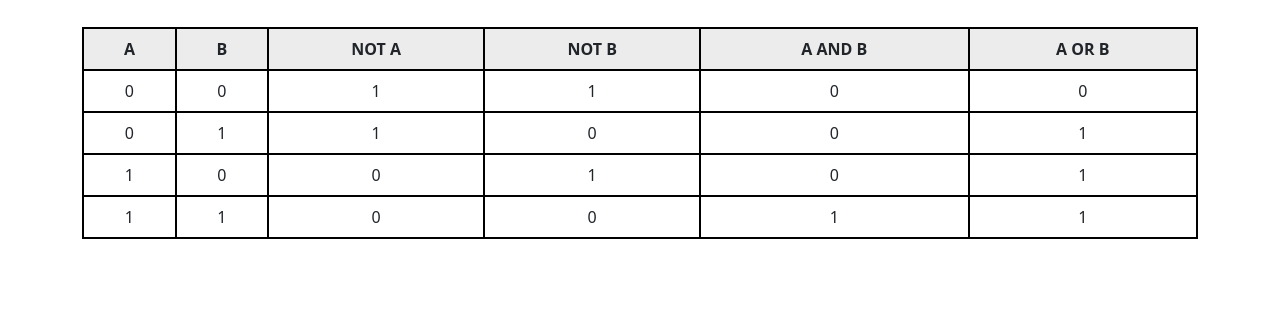
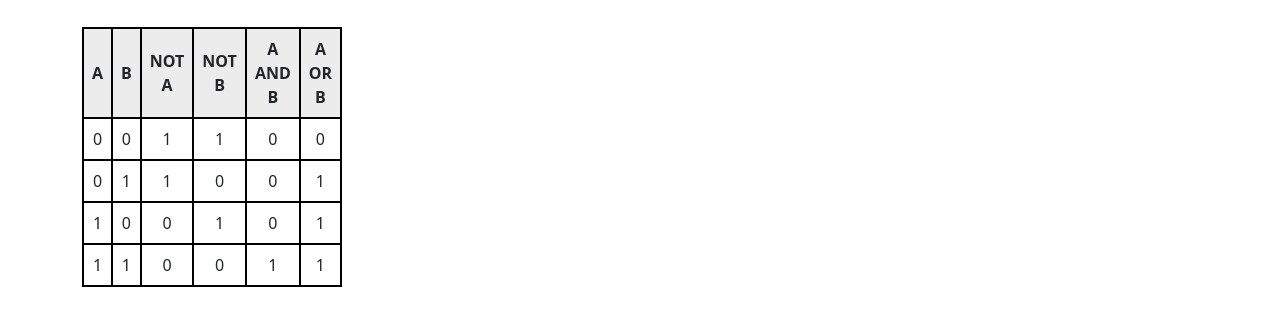
Before and after one commit to etasycandy/JavaScript, a plain HTML site: page Buoi 3/Ex 10/Index.html in a window 1280 px wide. Shown: the part 53-378 px from the top of the page. Drawn offline with nearby package versions, Linux system fonts and the light colour scheme.

Commit message:
Update Index.html

```diff
--- a/Buoi 3/Ex 10/Index.html
+++ b/Buoi 3/Ex 10/Index.html
@@ -26,7 +26,7 @@
     <div class="container">
         <h1>Bảng chân trị của phép toán LOGIC</h1>
         <br>
-        <table border="1" width="100%">
+        <table border="1" width="10%">
             <thead>
                 <tr class="cecece">
                     <th>A</th>
```
